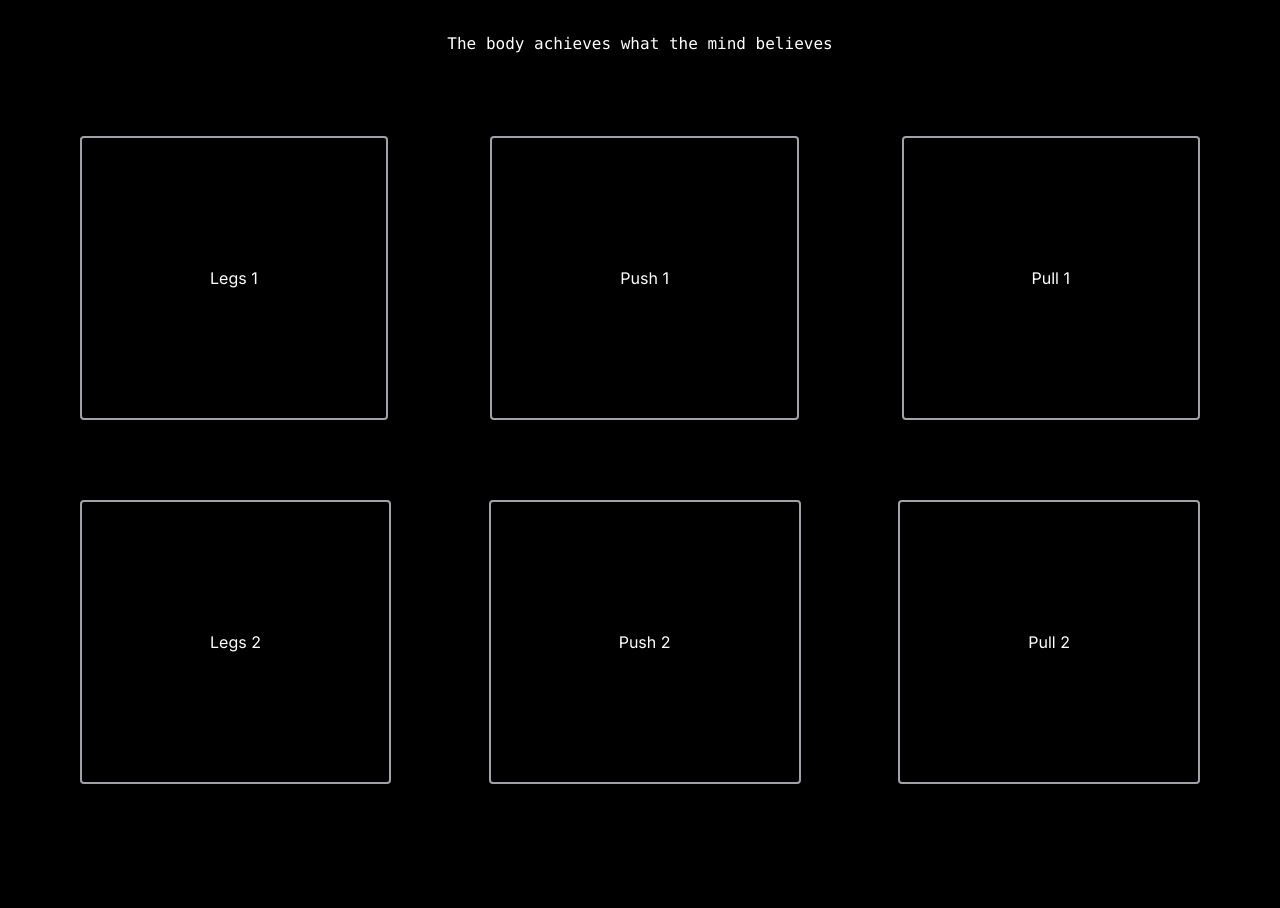
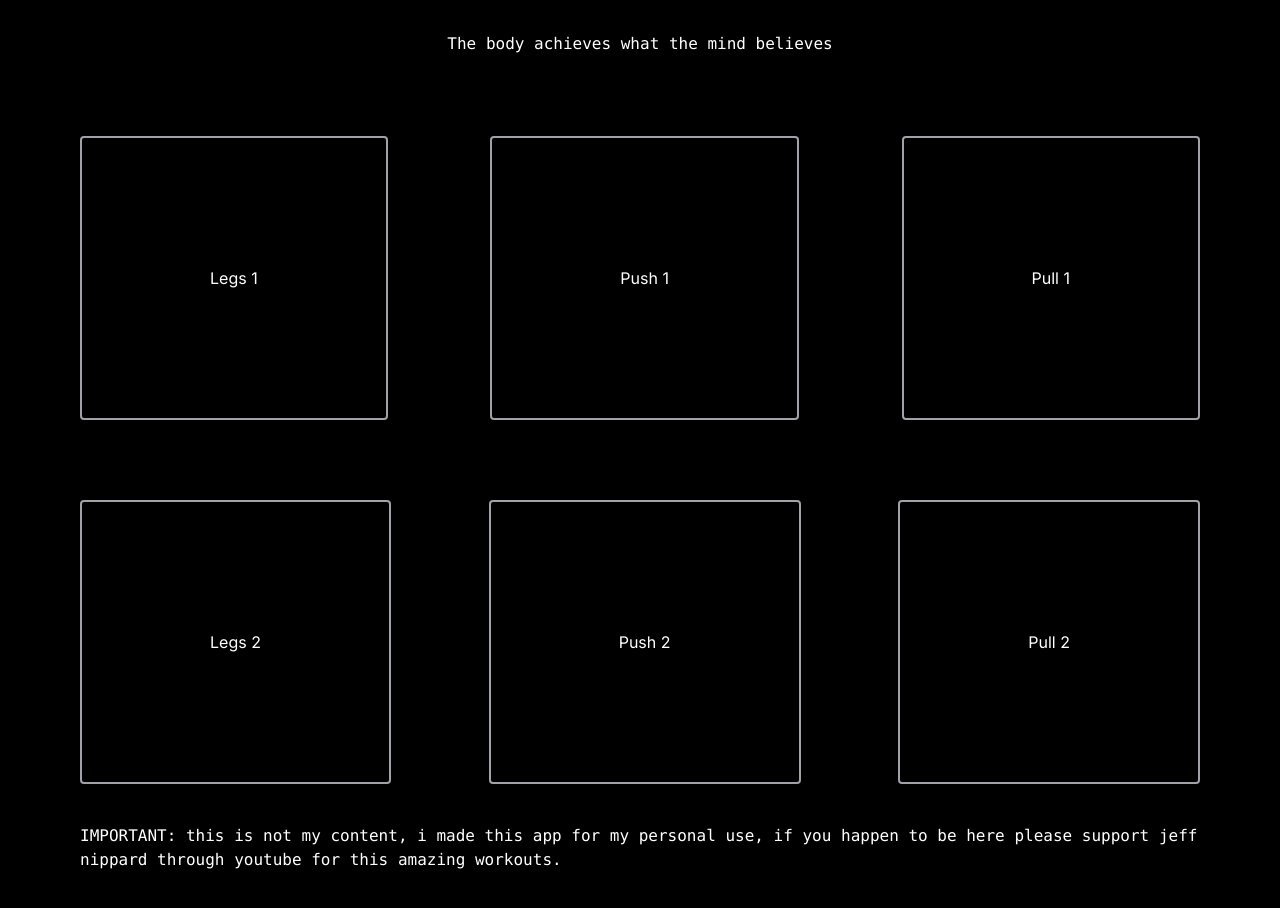
Before and after one commit to realswikarrr/my_gym, a Next.js app: page / in a window 1280 px wide. Shown: the top 908 px of the page. Before the commit the page ends 848 px from the top, so only its background shows below. Built offline with nearby package versions, Linux system fonts and the light colour scheme.

Commit message:
feat: added footer

```diff
--- a/src/app/page.tsx
+++ b/src/app/page.tsx
@@ -29,6 +29,11 @@ export default function Home() {
           <DayCategory text="Pull 2" />
         </Link>
       </div>
+      <p className="flex justify-center font-mono mt-10">
+        IMPORTANT: this is not my content, i made this app for my personal use,
+        if you happen to be here please support jeff nippard through youtube for
+        this amazing workouts.{" "}
+      </p>
     </main>
   );
 }
```
